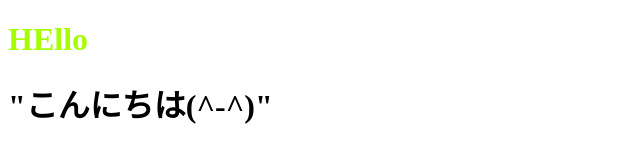
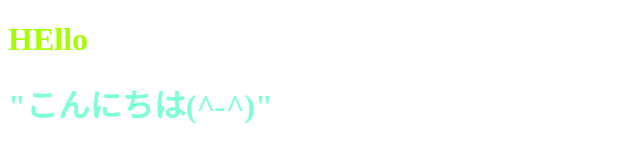
Before and after one commit to kazuko-usami/gittest20220412, a plain HTML site: page index.html in a window 1280 px wide. Shown: the whole page, without its empty margins (0-640 px from the left). Drawn offline with Linux system fonts and the light colour scheme.

Commit message:
htmlを編集しました

```diff
--- a/index.html
+++ b/index.html
@@ -8,6 +8,6 @@
 </head>
 <body>
     <h1 style="color:rgb(166, 255, 0)">HEllo</h1>
-    <h1>"こんにちは(^-^)"</h1>
+    <h1 style="color: aquamarine;">"こんにちは(^-^)"</h1>
 </body>
 </html>
```
